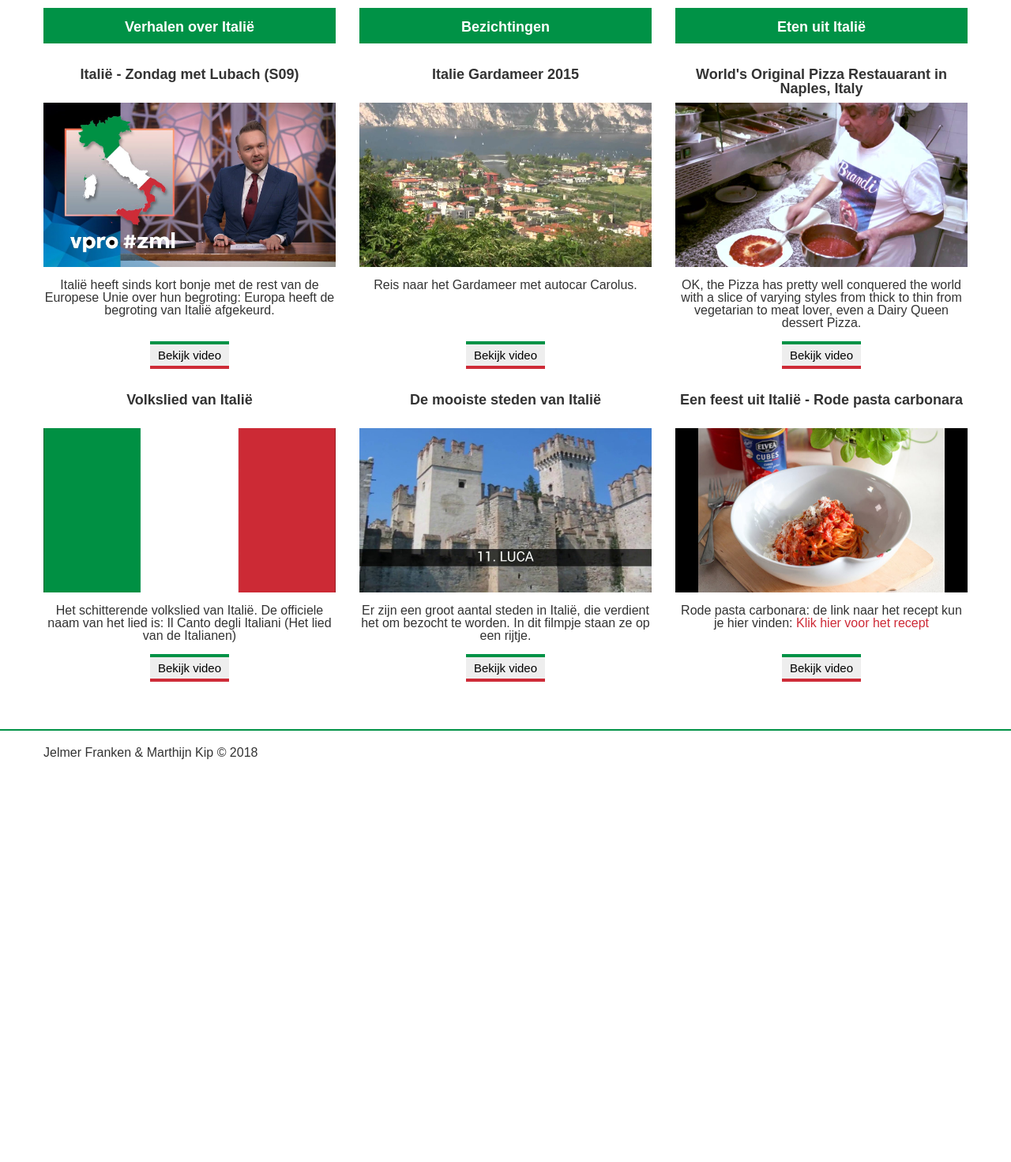
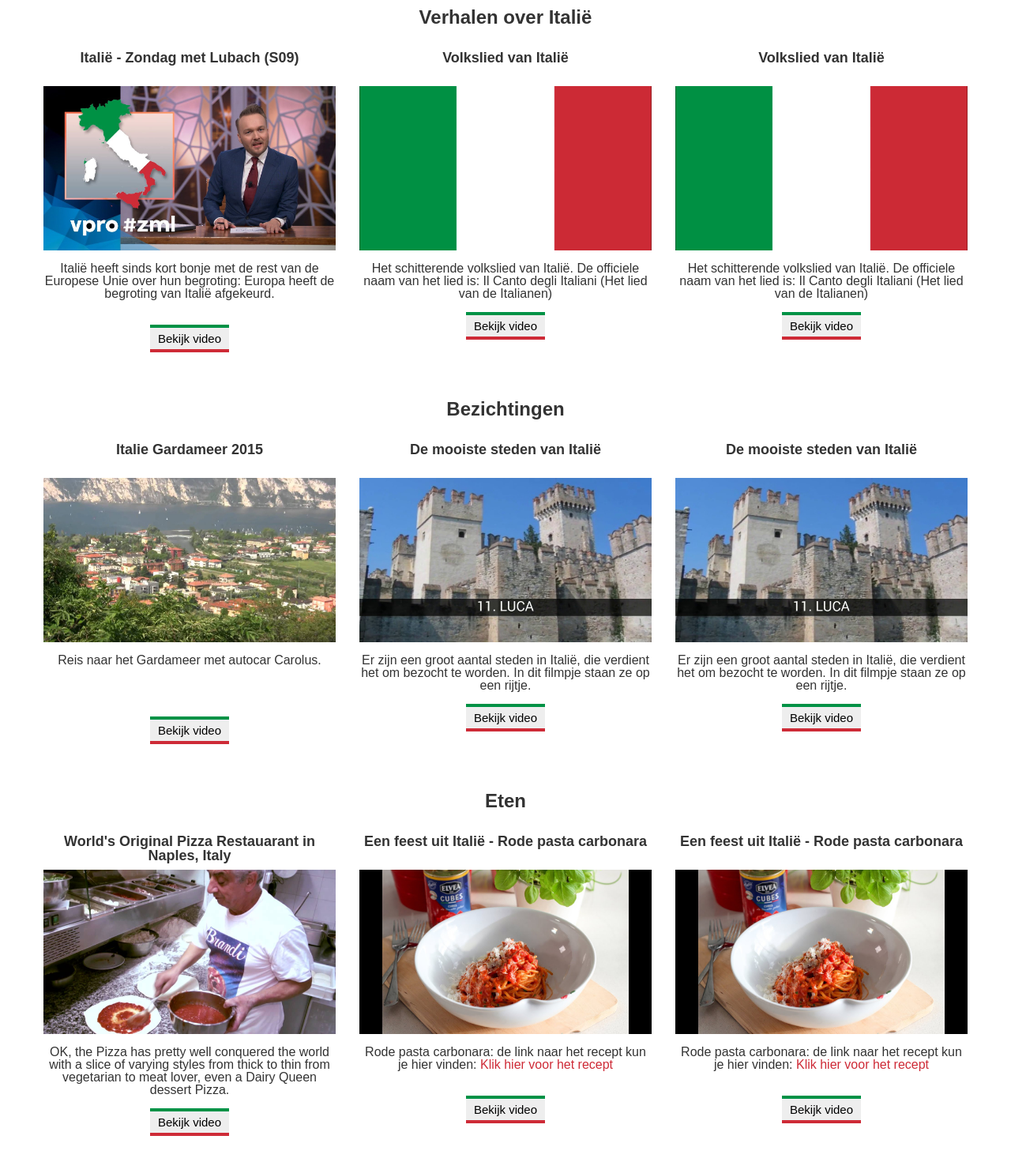
Before and after one commit to marthijn1994/webtech-bp, a plain HTML site: page videos.html in a window 1280 px wide. Shown: the part 760-2231 px from the top of the page at 79% size. Before the commit the page ends 1741 px from the top, so only its background shows below. Drawn offline with Linux system fonts and the light colour scheme.

Commit message:
video pagina aangepast

```diff
--- a/videos.html
+++ b/videos.html
@@ -76,27 +76,17 @@
                 </article>
             </div>
 
+            <div class="row row-title" id="verhalen">
+                <div class="col-12">
+                    <h2>Verhalen over Italië</h2>
+                </div>
+            </div>
             <div class="row videos">
-                <article class="col-4 article-header" id="verhalen"><h2>Verhalen over Italië</h2></article>
-                <article class="col-4 article-header" id="bezichtingen"><h2>Bezichtingen</h2></article>
-                <article class="col-4 article-header" id="eten"><h2>Eten uit Italië</h2></article>
                 <article class="col-4">
                     <h2>Italië - Zondag met Lubach (S09)</h2>
                     <a href="https://www.youtube.com/embed/Z-7SL_igHqI" target="youtube-player"><img src="images/video1.jpg" alt="Italië - Zondag met Lubach (S09) Thumbnail"></a>
                     <p>Italië heeft sinds kort bonje met de rest van de Europese Unie over hun begroting: Europa heeft de begroting van Italië afgekeurd.<br><br></p>
                     <a href="https://www.youtube.com/embed/Z-7SL_igHqI" target="youtube-player" class="button">Bekijk video</a>
-                </article>
-                <article class="col-4">
-                    <h2>Italie Gardameer 2015</h2>
-                    <a href="https://www.youtube.com/embed/4_IXAlue_Es" target="youtube-player"><img src="images/video2.jpg" alt="Italie Gardameer 2015 Thumbnail"></a>
-                    <p>Reis naar het Gardameer met autocar Carolus. <br><br><br><br></p>
-                    <a href="https://www.youtube.com/embed/4_IXAlue_Es" target="youtube-player" class="button">Bekijk video</a>
-                </article>
-                <article class="col-4">
-                    <h2>World's Original Pizza Restauarant in Naples, Italy</h2>
-                    <a href="https://www.youtube.com/embed/Vx1nDIu5Knc?ecver=2" target="youtube-player"><img src="images/video3.jpg" alt="World's Original Pizza Restauarant in Naples, Italy Thumbnail"></a>
-                    <p>OK, the Pizza has pretty well conquered the world with a slice of varying styles from thick to thin from vegetarian to meat lover, even a Dairy Queen dessert Pizza.</p>
-                    <a href="https://www.youtube.com/embed/Vx1nDIu5Knc?ecver=2" target="youtube-player" class="button">Bekijk video</a>
                 </article>
                 <article class="col-4">
                     <h2>Volkslied van Italië</h2>
@@ -105,10 +95,58 @@
                     <a href="https://www.youtube.com/embed/yKw9PzYhD44?ecver=2" target="youtube-player" class="button">Bekijk video</a>
                 </article>
                 <article class="col-4">
+                    <h2>Volkslied van Italië</h2>
+                    <a href="https://www.youtube.com/embed/yKw9PzYhD44?ecver=2" target="youtube-player"><img src="images/video5.jpg" alt="Volkslied van Italië Thumbnail"></a>
+                    <p>Het schitterende volkslied van Italië. De officiele naam van het lied is: Il Canto degli Italiani (Het lied van de Italianen)<br></p>
+                    <a href="https://www.youtube.com/embed/yKw9PzYhD44?ecver=2" target="youtube-player" class="button">Bekijk video</a>
+                </article>
+            </div>
+
+
+            <div class="row row-title" id="bezichtingen">
+                <div class="col-12">
+                    <h2>Bezichtingen</h2>
+                </div>
+            </div>
+            <div class="row videos">
+                <article class="col-4">
+                    <h2>Italie Gardameer 2015</h2>
+                    <a href="https://www.youtube.com/embed/4_IXAlue_Es" target="youtube-player"><img src="images/video2.jpg" alt="Italie Gardameer 2015 Thumbnail"></a>
+                    <p>Reis naar het Gardameer met autocar Carolus. <br><br><br><br></p>
+                    <a href="https://www.youtube.com/embed/4_IXAlue_Es" target="youtube-player" class="button">Bekijk video</a>
+                </article>
+                <article class="col-4">
                     <h2>De mooiste steden van Italië</h2>
                     <a href="https://www.youtube.com/embed/j98_v4v-XEI" target="youtube-player"><img src="images/video4.jpg" alt="De mooiste steden van Italië Thumbnail"></a>
                     <p>Er zijn een groot aantal steden in Italië, die verdient het om bezocht te worden. In dit filmpje staan ze op een rijtje.<br></p>
                     <a href="https://www.youtube.com/embed/j98_v4v-XEI" target="youtube-player" class="button">Bekijk video</a>
+                </article>
+                <article class="col-4">
+                    <h2>De mooiste steden van Italië</h2>
+                    <a href="https://www.youtube.com/embed/j98_v4v-XEI" target="youtube-player"><img src="images/video4.jpg" alt="De mooiste steden van Italië Thumbnail"></a>
+                    <p>Er zijn een groot aantal steden in Italië, die verdient het om bezocht te worden. In dit filmpje staan ze op een rijtje.<br></p>
+                    <a href="https://www.youtube.com/embed/j98_v4v-XEI" target="youtube-player" class="button">Bekijk video</a>
+                </article>
+            </div>
+
+
+            <div class="row row-title" id="eten">
+                <div class="col-12">
+                    <h2>Eten</h2>
+                </div>
+            </div>
+            <div class="row videos">
+                <article class="col-4">
+                    <h2>World's Original Pizza Restauarant in Naples, Italy</h2>
+                    <a href="https://www.youtube.com/embed/Vx1nDIu5Knc?ecver=2" target="youtube-player"><img src="images/video3.jpg" alt="World's Original Pizza Restauarant in Naples, Italy Thumbnail"></a>
+                    <p>OK, the Pizza has pretty well conquered the world with a slice of varying styles from thick to thin from vegetarian to meat lover, even a Dairy Queen dessert Pizza.</p>
+                    <a href="https://www.youtube.com/embed/Vx1nDIu5Knc?ecver=2" target="youtube-player" class="button">Bekijk video</a>
+                </article>
+                <article class="col-4">
+                    <h2>Een feest uit Italië - Rode pasta carbonara</h2>
+                    <a href="https://www.youtube.com/embed/urVS084q6_o" target="youtube-player"><img src="images/video6.jpg" alt="Een feest uit Italië - Rode pasta carbonara Thumbnail"></a>
+                    <p>Rode pasta carbonara: de link naar het recept kun je hier vinden: <a href="https://njam.tv/recepten/rode-pasta-carbonara" target="_blank">Klik hier voor het recept</a> <br><br> </p>
+                    <a href="https://www.youtube.com/embed/urVS084q6_o" target="youtube-player" class="button">Bekijk video</a>
                 </article>
                 <article class="col-4">
                     <h2>Een feest uit Italië - Rode pasta carbonara</h2>
```
